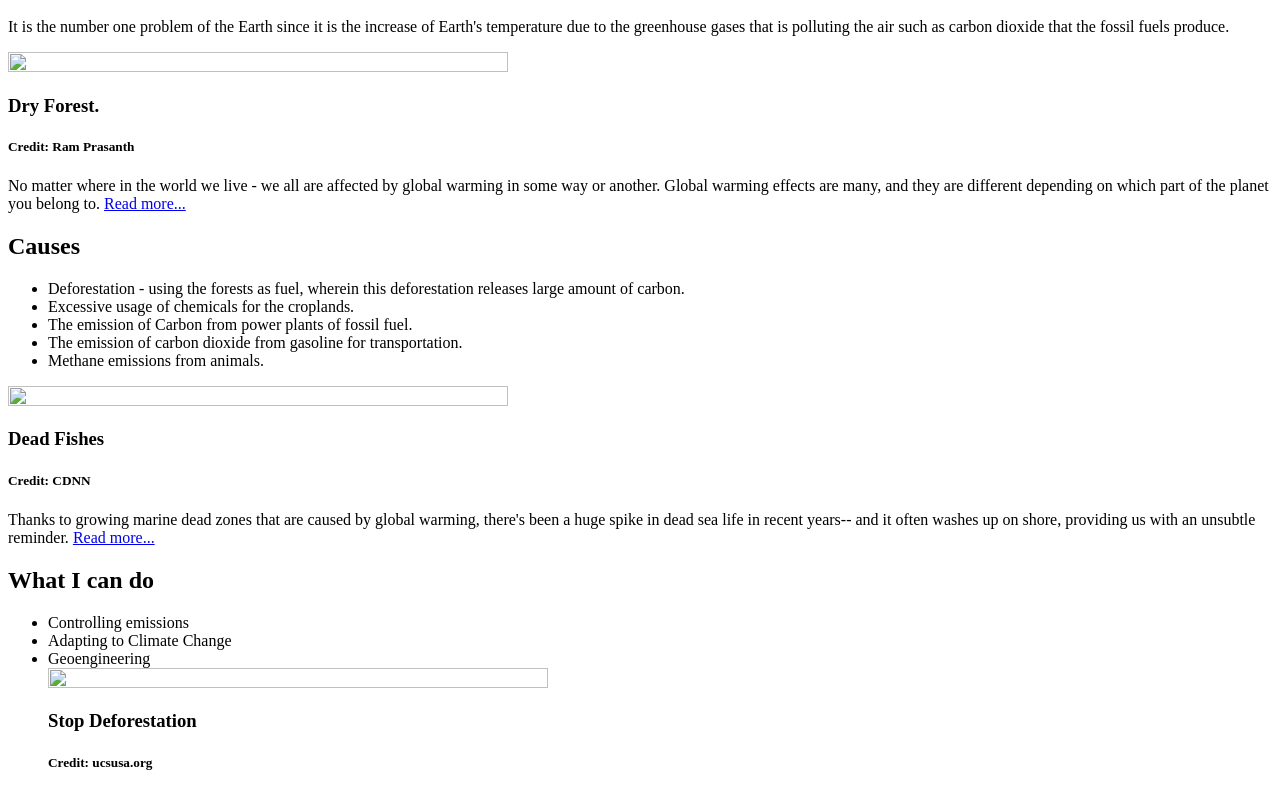
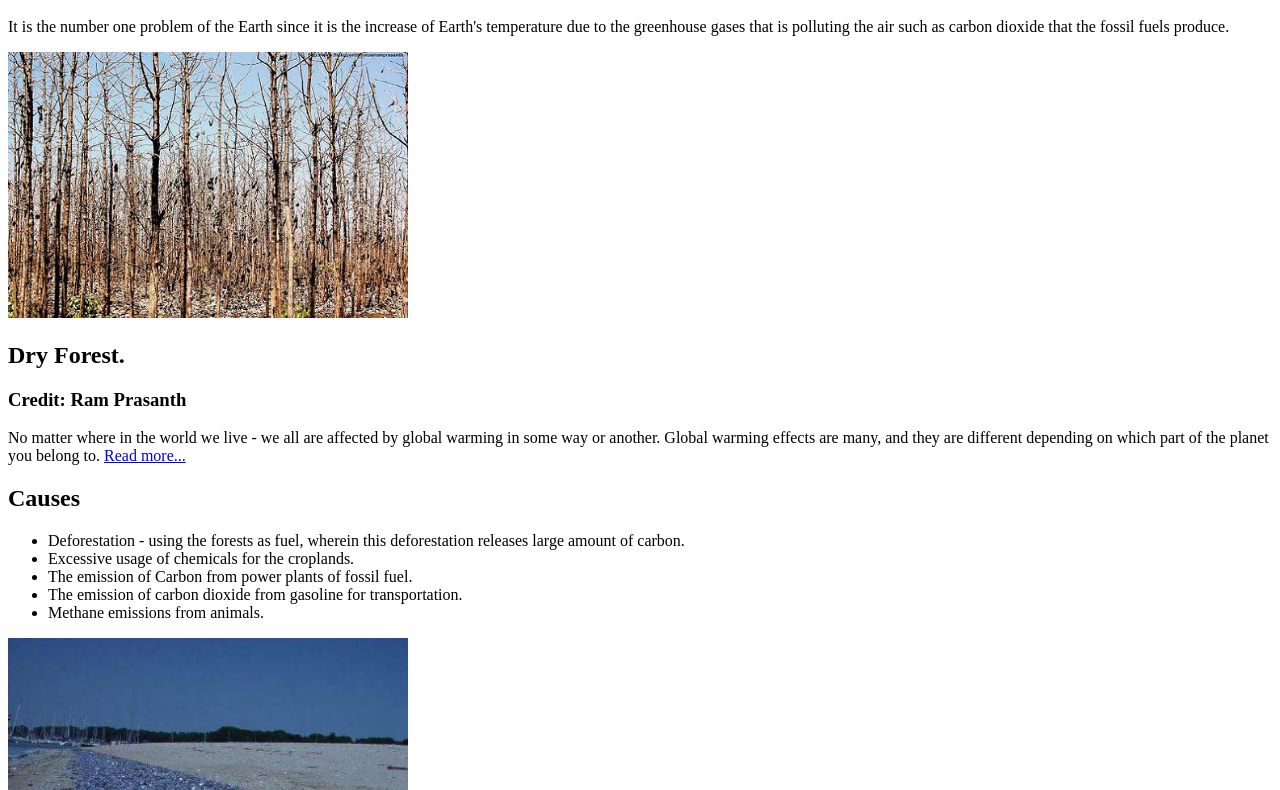
Before and after one commit to IsmaelLangit/9421B-G4, a plain HTML site: page globalwarming.html in a window 1280 px wide. Shown: the part 400-1190 px from the top of the page. Drawn offline with Linux system fonts and the light colour scheme.

Commit message:
added pictures and articles

```diff
--- a/globalwarming.html
+++ b/globalwarming.html
@@ -47,9 +47,9 @@
 It is the number one problem of the Earth since it is the increase of Earth's temperature due to the greenhouse gases that is polluting the air such as carbon dioxide that the fossil fuels produce.
 </p>
 
-	<img src="/C:\Users\Franchesca\Desktop\9421B-G4\images\dryforest.jpg" height="100%" width="500">
-	<h3>Dry Forest.</h3>
-	<h5>Credit: Ram Prasanth</h5>
+	<img src="images/Dontdo/28.jpg" width="400" alt="trees">
+	<h2>Dry Forest.</h2>
+	<h3>Credit: Ram Prasanth</h3>
 	<p>No matter where in the world we live - we all are affected by global warming in some way or another.
 	Global warming effects are many, and they are different depending on which part of the planet you belong to.
 	<a href="https://www.earthhour.org/blog/climate-change-images">Read more...</a></p>
@@ -66,9 +66,9 @@ It is the number one problem of the Earth since it is the increase of Earth's te
 		<li>Methane emissions from animals.</li>
 	</ul>
 
-	<img src="/C:\Users\Franchesca\Desktop\9421B-G4\images\fish.jpg" height="100%" width="500">
-	<h3>Dead Fishes</h3>
-	<h5>Credit: CDNN</h5>
+	<img src="images/Dontdo/29.jpg" width="400" alt ="dead fishes">
+	<h2>Dead Fishes</h2>
+	<h3>Credit: CDNN</h3>
 	<p>Thanks to growing marine dead zones that are caused by global warming, there's been a huge spike in dead sea life in recent years--
 	and it often washes up on shore, providing us with an unsubtle reminder.
 	<a href="http://www.treehugger.com/slideshows/clean-technology/7-terrifying-global-warming-pictures/page/3/#slide-top">Read more...</a></p>
@@ -81,10 +81,10 @@ It is the number one problem of the Earth since it is the increase of Earth's te
 		<li>Controlling emissions</li>
 		<li>Adapting to Climate Change</li>
 		<li>Geoengineering</li>
-
-		<img src="/C:\Users\Franchesca\Desktop\9421B-G4\images\stopd.jpg" height="100%" width="500">
-		<h3>Stop Deforestation</h3>
-		<h5>Credit: ucsusa.org</h5>
+	</ul>
+		<img src="images/Dontdo/32.jpg" width="400" alt="deforestation">
+		<h2>Stop Deforestation</h2>
+		<h3>Credit: ucsusa.org</h3>
 		<p>Reducing tropical deforestation can significantly lower global warming emissions and — together with efforts to reduce emissions
 		from fossil fuels — plays an integral role in a comprehensive long-term solution to global warming.
 		<a href="http://www.ucsusa.org/global_warming/solutions#.WJbxBBsrLIU">Read more...</a></p>
```
Also changed, not shown: images/Dontdo/27.jpeg (added), images/Dontdo/28.jpg (added), images/Dontdo/29.jpg (added), images/Dontdo/30.jpg (added), images/Dontdo/31.jpg (added), images/Dontdo/32.jpg (added), 2 other files.
